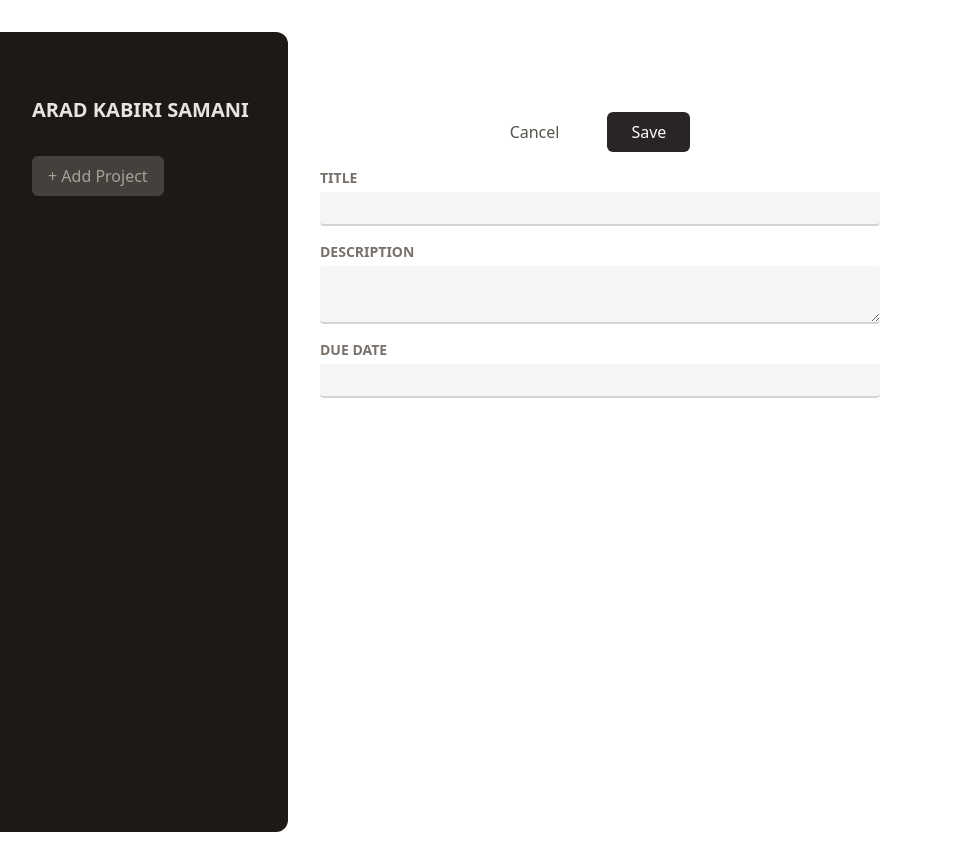
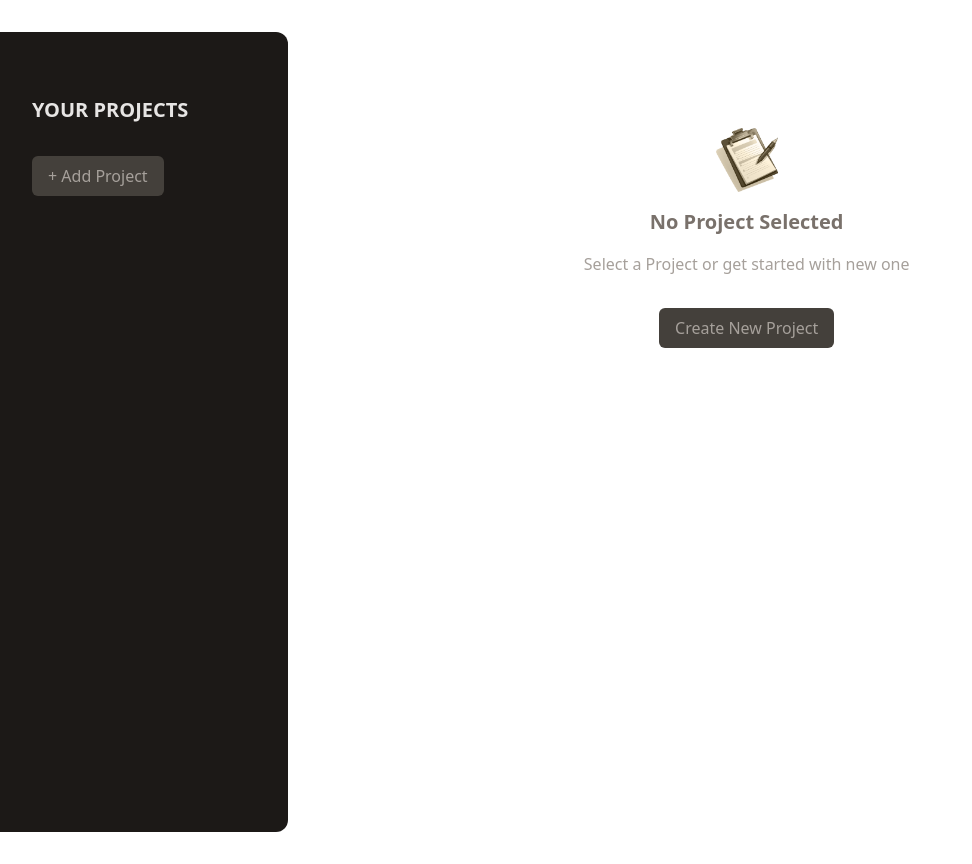
Before and after one commit to Mohammadhkabiri/Some-simple-React-Projects, a React (Vite) app in the folder project-manager/: page / in a window 1280 px wide. Shown: the whole page, without its empty margins (0-972 px from the left). Built offline with nearby package versions, Linux system fonts and the light colour scheme.

Commit message:
Add No Project Selected component and style that

```diff
--- a/project-manager/src/App.jsx
+++ b/project-manager/src/App.jsx
@@ -1,10 +1,12 @@
 import Sidebar from "./components/Sidebar";
 import Newproject from "./components/Newproject";
+import NoProjectSelected from "./components/NoProjectSelected";
 function App() {
   return (
     <main className="my-8 h-screen flex gap-8">
       <Sidebar />
-      <Newproject />
+      <NoProjectSelected />
+
     </main>
   );
 }
--- /dev/null
+++ b/project-manager/src/components/Button.jsx
@@ -0,0 +1,6 @@
+export default function Button({button}){
+    const classes = "px-4 py-2 text-xs md:text-base rounded-md bg-stone-700 text-stone-400 hover:bg-stone-600 hover:text-stone-100";
+    return (
+        <button className={classes}>{button}</button>
+    )
+}
--- /dev/null
+++ b/project-manager/src/components/NoProjectSelected.jsx
@@ -0,0 +1,22 @@
+import image from "../assets/no-projects.png";
+import Button from "./button";
+export default function NoProjectSelected() {
+  return (
+    <div className="mt-24 text-center w-2/3 ">
+      <img
+        src={image}
+        alt="Empty Task List"
+        className="w-16 h-16 object-contain mx-auto"
+      />
+      <h2 className="text-xl font-bold text-stone-500 my-4">
+        No Project Selected
+      </h2>
+      <p className="text-stone-400 mb-4">
+        Select a Project or get started with new one
+      </p>
+      <p className="mt-8">
+        <Button button={"Create New Project"} />
+      </p>
+    </div>
+  );
+}
--- a/project-manager/src/components/Sidebar.jsx
+++ b/project-manager/src/components/Sidebar.jsx
@@ -1,12 +1,13 @@
+import Button from "./button";
 export default function Sidebar() {
   return (
     <aside className="w-1/3 px-8 py-16 bg-stone-900 text-stone-50 md:w-72 rounded-r-xl ">
       <h2 className="mb-8 font-bold uppercase md:text-xl text-stone-200">
-        Arad kabiri samani
+        Your Projects
       </h2>
       <ul></ul>
       <div>
-        <button className="px-4 py-2 text-xs md:text-base rounded-md bg-stone-700 text-stone-400 hover:bg-stone-600 hover:text-stone-100">+ Add Project</button>
+        <Button button={"+ Add Project"} />
       </div>
     </aside>
   );
```
